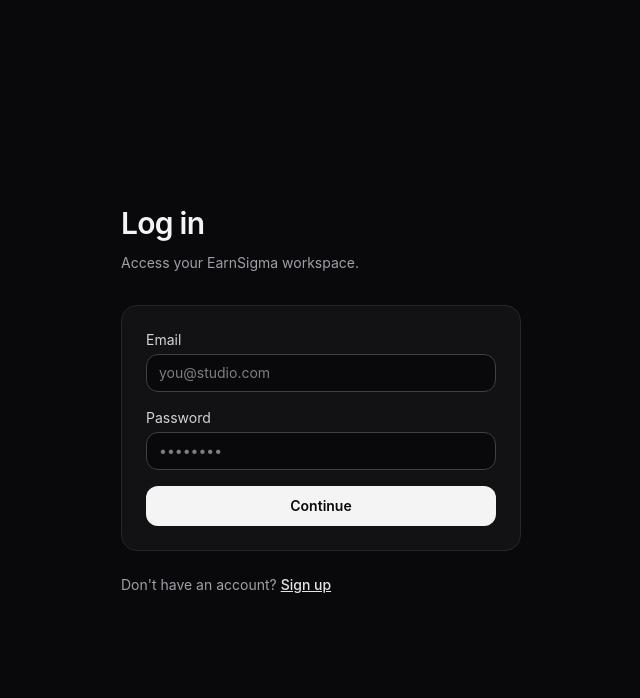
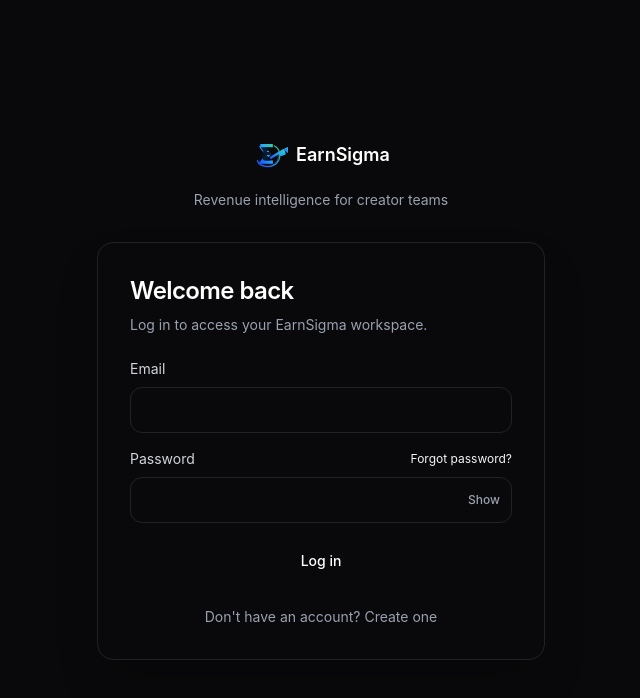
Before and after one commit to Rudolf4265/earnsignal-web, a Next.js app: page /login in a window 1280 px wide. Shown: the top 698 px of the page, without its empty margins (319-959 px from the left). Built offline with nearby package versions, Linux system fonts and the light colour scheme.

Commit message:
Polish auth login/signup UX with unified branded shell

```diff
--- /dev/null
+++ b/app/(auth)/_components/auth-shell.tsx
@@ -0,0 +1,23 @@
+import type { ReactNode } from "react";
+import Image from "next/image";
+import Link from "next/link";
+
+export default function AuthShell({ children }: { children: ReactNode }) {
+  return (
+    <div className="relative flex min-h-screen items-center justify-center bg-navy-950 px-6">
+      <div className="absolute inset-0 bg-gradient-to-br from-brand-blue/10 to-brand-teal/10 opacity-30 blur-3xl" />
+
+      <div className="relative w-full max-w-md">
+        <div className="mb-8 text-center">
+          <Link href="/" aria-label="Go to EarnSigma home" className="inline-flex items-center gap-2">
+            <Image src="/brand/earnsigma-mark.svg" alt="EarnSigma" width={36} height={36} priority />
+            <span className="text-lg font-semibold text-white">EarnSigma</span>
+          </Link>
+          <p className="mt-4 text-sm text-gray-400">Revenue intelligence for creator teams</p>
+        </div>
+
+        <div className="rounded-2xl border border-white/10 bg-navy-900 p-8 shadow-2xl">{children}</div>
+      </div>
+    </div>
+  );
+}
--- a/app/(auth)/login/page.tsx
+++ b/app/(auth)/login/page.tsx
@@ -1,28 +1,102 @@
+"use client";
+
+import { FormEvent, useState } from "react";
 import Link from "next/link";
+import { useRouter } from "next/navigation";
+import AuthShell from "../_components/auth-shell";
 
 export default function LoginPage() {
+  const router = useRouter();
+  const [email, setEmail] = useState("");
+  const [password, setPassword] = useState("");
+  const [showPassword, setShowPassword] = useState(false);
+  const [loading, setLoading] = useState(false);
+  const [error, setError] = useState("");
+
+  const handleSubmit = async (event: FormEvent<HTMLFormElement>) => {
+    event.preventDefault();
+    setError("");
+    setLoading(true);
+
+    try {
+      router.push("/app");
+    } catch {
+      setError("Unable to log you in right now. Please try again.");
+      setLoading(false);
+    }
+  };
+
   return (
-    <main className="mx-auto flex min-h-screen w-full max-w-md flex-col justify-center px-6 py-12">
-      <h1 className="text-3xl font-semibold tracking-tight">Log in</h1>
-      <p className="mt-3 text-sm text-zinc-400">Access your EarnSigma workspace.</p>
+    <AuthShell>
+      <h1 className="text-2xl font-semibold tracking-tight text-white">Welcome back</h1>
+      <p className="mt-2 text-sm text-gray-400">Log in to access your EarnSigma workspace.</p>
 
-      <form className="mt-8 space-y-4 rounded-2xl border border-zinc-800 bg-zinc-900/60 p-6">
+      <form className="mt-6 space-y-4" onSubmit={handleSubmit}>
+        {error && (
+          <div className="mb-4 rounded-lg border border-red-500/20 bg-red-500/10 px-4 py-3 text-sm text-red-400">
+            {error}
+          </div>
+        )}
+
         <label className="block text-sm">
-          <span className="mb-1 block text-zinc-300">Email</span>
-          <input type="email" placeholder="you@studio.com" className="w-full rounded-xl border border-zinc-700 bg-zinc-950 px-3 py-2 text-sm outline-none" />
+          <span className="mb-2 block text-gray-300">Email</span>
+          <input
+            required
+            type="email"
+            value={email}
+            onChange={(event) => setEmail(event.target.value)}
+            autoComplete="email"
+            className="w-full rounded-xl border border-white/10 bg-navy-950 px-4 py-3 text-sm text-white placeholder-gray-500 focus:outline-none focus:ring-2 focus:ring-brand-blue"
+          />
         </label>
+
         <label className="block text-sm">
-          <span className="mb-1 block text-zinc-300">Password</span>
-          <input type="password" placeholder="••••••••" className="w-full rounded-xl border border-zinc-700 bg-zinc-950 px-3 py-2 text-sm outline-none" />
+          <div className="mb-2 flex items-center justify-between">
+            <span className="text-gray-300">Password</span>
+            <Link href="/forgot-password" className="text-xs text-brand-blue hover:underline">
+              Forgot password?
+            </Link>
+          </div>
+
+          <div className="relative">
+            <input
+              required
+              type={showPassword ? "text" : "password"}
+              value={password}
+              onChange={(event) => setPassword(event.target.value)}
+              autoComplete="current-password"
+              className="w-full rounded-xl border border-white/10 bg-navy-950 px-4 py-3 pr-12 text-sm text-white placeholder-gray-500 focus:outline-none focus:ring-2 focus:ring-brand-blue"
+            />
+            <button
+              type="button"
+              onClick={() => setShowPassword((current) => !current)}
+              className="absolute inset-y-0 right-3 text-xs font-medium text-gray-400 transition hover:text-white"
+            >
+              {showPassword ? "Hide" : "Show"}
+            </button>
+          </div>
         </label>
-        <button type="button" className="w-full rounded-xl bg-zinc-100 px-4 py-2.5 text-sm font-semibold text-zinc-950">
-          Continue
+
+        <button
+          type="submit"
+          disabled={loading}
+          className="w-full rounded-xl bg-brand-blue py-3 text-sm font-medium text-white shadow-brandGlow transition hover:opacity-90 disabled:opacity-50"
+        >
+          <span className="inline-flex items-center justify-center">
+            {loading && (
+              <span className="mr-2 h-4 w-4 animate-spin rounded-full border-2 border-white border-t-transparent" />
+            )}
+            {loading ? "Logging in..." : "Log in"}
+          </span>
         </button>
       </form>
 
-      <p className="mt-6 text-sm text-zinc-400">
-        Don&apos;t have an account? <Link href="/signup" className="font-medium text-zinc-200 underline">Sign up</Link>
+      <p className="mt-6 text-center text-sm text-gray-400">
+        Don&apos;t have an account?{" "}
+        <Link href="/signup" className="text-brand-blue hover:underline">
+          Create one
+        </Link>
       </p>
-    </main>
+    </AuthShell>
   );
 }
--- a/app/(auth)/signup/page.tsx
+++ b/app/(auth)/signup/page.tsx
@@ -1,28 +1,138 @@
+"use client";
+
+import { FormEvent, useMemo, useState } from "react";
 import Link from "next/link";
+import { useRouter } from "next/navigation";
+import AuthShell from "../_components/auth-shell";
 
 export default function SignupPage() {
+  const router = useRouter();
+  const [email, setEmail] = useState("");
+  const [password, setPassword] = useState("");
+  const [confirmPassword, setConfirmPassword] = useState("");
+  const [showPassword, setShowPassword] = useState(false);
+  const [loading, setLoading] = useState(false);
+  const [error, setError] = useState("");
+
+  const passwordsMismatch = useMemo(
+    () => confirmPassword.length > 0 && password !== confirmPassword,
+    [confirmPassword, password],
+  );
+
+  const handleSubmit = async (event: FormEvent<HTMLFormElement>) => {
+    event.preventDefault();
+
+    if (passwordsMismatch) {
+      setError("Passwords do not match.");
+      return;
+    }
+
+    setError("");
+    setLoading(true);
+
+    try {
+      router.push("/app");
+    } catch {
+      setError("Unable to create your account right now. Please try again.");
+      setLoading(false);
+    }
+  };
+
   return (
-    <main className="mx-auto flex min-h-screen w-full max-w-md flex-col justify-center px-6 py-12">
-      <h1 className="text-3xl font-semibold tracking-tight">Create account</h1>
-      <p className="mt-3 text-sm text-zinc-400">Create your EarnSigma account to get started.</p>
+    <AuthShell>
+      <h1 className="text-2xl font-semibold tracking-tight text-white">Create your account</h1>
+      <p className="mt-2 text-sm text-gray-400">Start using EarnSigma in minutes.</p>
 
-      <form className="mt-8 space-y-4 rounded-2xl border border-zinc-800 bg-zinc-900/60 p-6">
+      <form className="mt-6 space-y-4" onSubmit={handleSubmit}>
+        {error && (
+          <div className="mb-4 rounded-lg border border-red-500/20 bg-red-500/10 px-4 py-3 text-sm text-red-400">
+            {error}
+          </div>
+        )}
+
         <label className="block text-sm">
-          <span className="mb-1 block text-zinc-300">Email</span>
-          <input type="email" placeholder="you@studio.com" className="w-full rounded-xl border border-zinc-700 bg-zinc-950 px-3 py-2 text-sm outline-none" />
+          <span className="mb-2 block text-gray-300">Email</span>
+          <input
+            required
+            type="email"
+            value={email}
+            onChange={(event) => setEmail(event.target.value)}
+            autoComplete="email"
+            className="w-full rounded-xl border border-white/10 bg-navy-950 px-4 py-3 text-sm text-white placeholder-gray-500 focus:outline-none focus:ring-2 focus:ring-brand-blue"
+          />
         </label>
+
         <label className="block text-sm">
-          <span className="mb-1 block text-zinc-300">Password</span>
-          <input type="password" placeholder="••••••••" className="w-full rounded-xl border border-zinc-700 bg-zinc-950 px-3 py-2 text-sm outline-none" />
+          <span className="mb-2 block text-gray-300">Password</span>
+          <div className="relative">
+            <input
+              required
+              type={showPassword ? "text" : "password"}
+              value={password}
+              onChange={(event) => setPassword(event.target.value)}
+              autoComplete="new-password"
+              className="w-full rounded-xl border border-white/10 bg-navy-950 px-4 py-3 pr-12 text-sm text-white placeholder-gray-500 focus:outline-none focus:ring-2 focus:ring-brand-blue"
+            />
+            <button
+              type="button"
+              onClick={() => setShowPassword((current) => !current)}
+              className="absolute inset-y-0 right-3 text-xs font-medium text-gray-400 transition hover:text-white"
+            >
+              {showPassword ? "Hide" : "Show"}
+            </button>
+          </div>
         </label>
-        <button type="button" className="w-full rounded-xl bg-zinc-100 px-4 py-2.5 text-sm font-semibold text-zinc-950">
-          Start free trial
+
+        <label className="block text-sm">
+          <span className="mb-2 block text-gray-300">Confirm password</span>
+          <input
+            required
+            type={showPassword ? "text" : "password"}
+            value={confirmPassword}
+            onChange={(event) => setConfirmPassword(event.target.value)}
+            autoComplete="new-password"
+            className="w-full rounded-xl border border-white/10 bg-navy-950 px-4 py-3 text-sm text-white placeholder-gray-500 focus:outline-none focus:ring-2 focus:ring-brand-blue"
+          />
+        </label>
+
+        {passwordsMismatch && (
+          <div className="rounded-lg border border-red-500/20 bg-red-500/10 px-4 py-3 text-sm text-red-400">
+            Passwords do not match.
+          </div>
+        )}
+
+        <button
+          type="submit"
+          disabled={loading || passwordsMismatch}
+          className="w-full rounded-xl bg-brand-blue py-3 text-sm font-medium text-white shadow-brandGlow transition hover:opacity-90 disabled:opacity-50"
+        >
+          <span className="inline-flex items-center justify-center">
+            {loading && (
+              <span className="mr-2 h-4 w-4 animate-spin rounded-full border-2 border-white border-t-transparent" />
+            )}
+            {loading ? "Creating account..." : "Create account"}
+          </span>
         </button>
       </form>
 
-      <p className="mt-6 text-sm text-zinc-400">
-        Already have an account? <Link href="/login" className="font-medium text-zinc-200 underline">Log in</Link>
+      <p className="mt-4 text-xs text-gray-500">
+        By continuing, you agree to our{" "}
+        <Link href="/terms" className="hover:underline">
+          Terms
+        </Link>{" "}
+        and{" "}
+        <Link href="/privacy" className="hover:underline">
+          Privacy Policy
+        </Link>
+        .
       </p>
-    </main>
+
+      <p className="mt-6 text-center text-sm text-gray-400">
+        Already have an account?{" "}
+        <Link href="/login" className="text-brand-blue hover:underline">
+          Log in
+        </Link>
+      </p>
+    </AuthShell>
   );
 }
```
